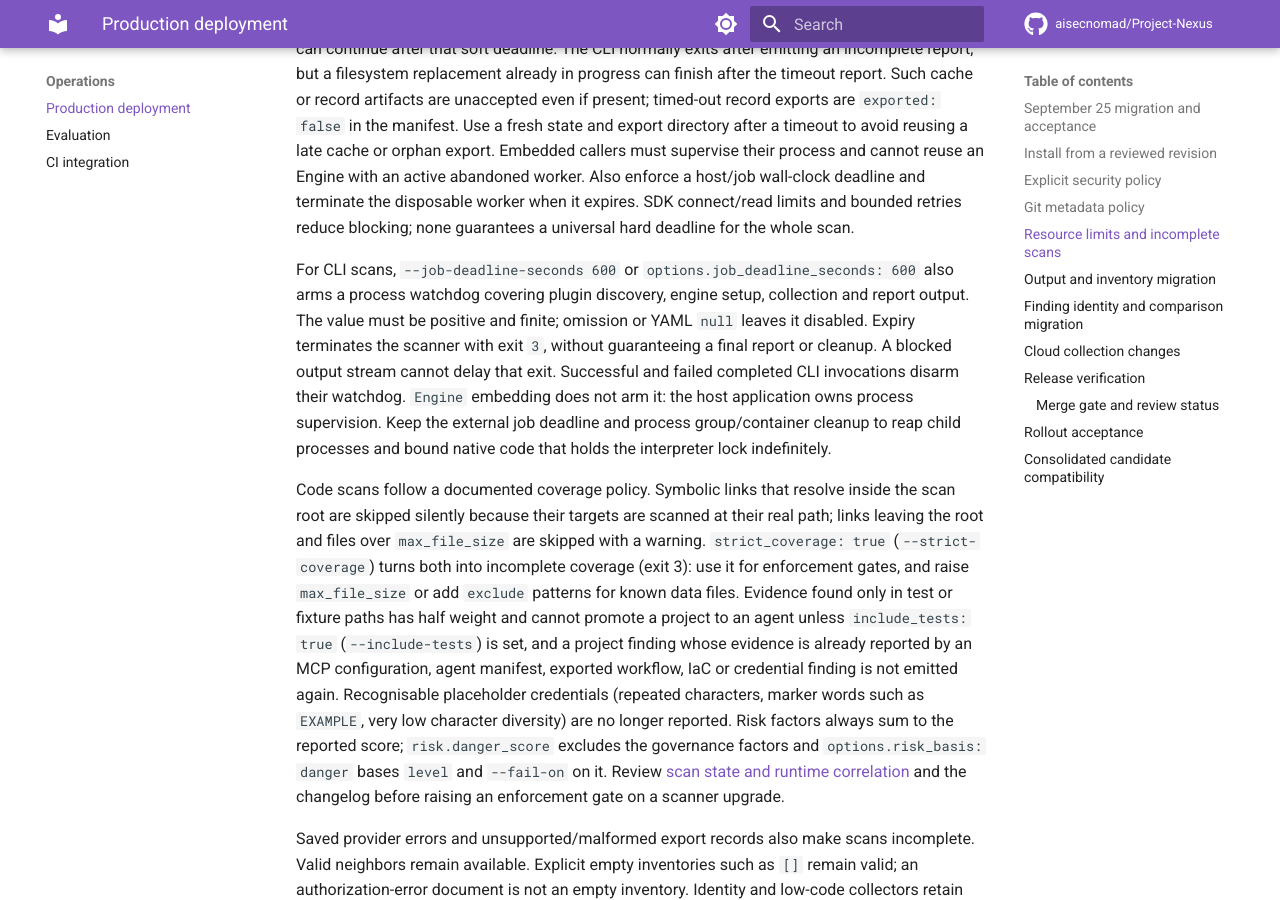
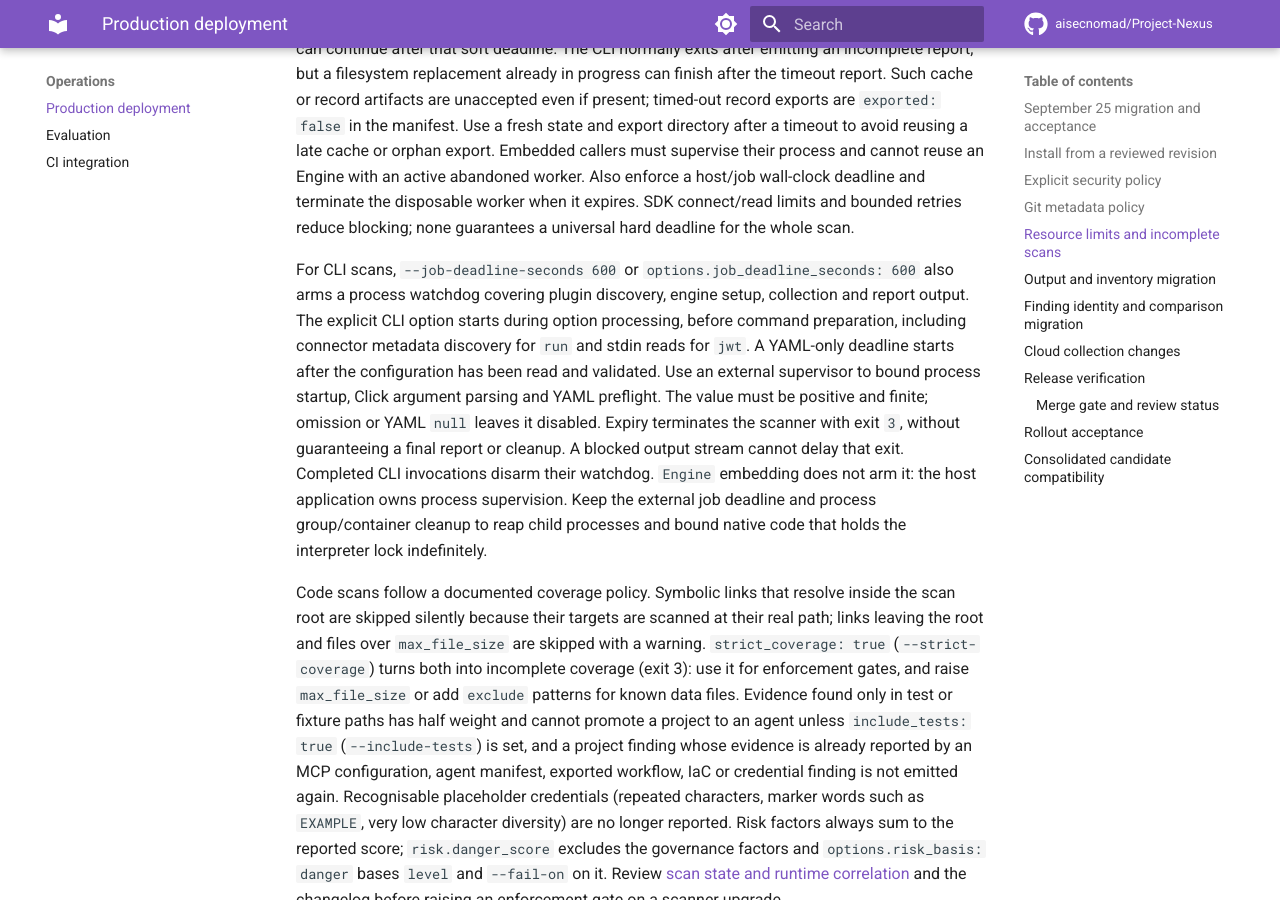
Before and after one commit to aisecnomad/Project-Nexus, an MkDocs documentation site: the page built from docs/production.md, in a window 1280 px wide and 900 px high, scrolled down 5674 px. Built offline with MkDocs 1.6.1 and Material for MkDocs 9.7.7, drawn with Linux system fonts in a browser that asks for light colours; comment, search, counter and statistics services are not loaded.

Commit message:
Bound CLI preparation and audit pinned dependencies in CI

```diff
--- a/docs/production.md
+++ b/docs/production.md
@@ -271,10 +271,14 @@ universal hard deadline for the whole scan.
 
 For CLI scans, `--job-deadline-seconds 600` or
 `options.job_deadline_seconds: 600` also arms a process watchdog covering plugin
-discovery, engine setup, collection and report output. The value must be positive
-and finite; omission or YAML `null` leaves it disabled. Expiry terminates the
-scanner with exit `3`, without guaranteeing a final report or cleanup. A blocked
-output stream cannot delay that exit. Successful and failed completed CLI
+discovery, engine setup, collection and report output. The explicit CLI option
+starts during option processing, before command preparation, including connector
+metadata discovery for `run` and stdin reads for `jwt`. A YAML-only deadline starts
+after the configuration has been read and validated. Use an external supervisor
+to bound process startup, Click argument parsing and YAML preflight. The value
+must be positive and finite; omission or YAML `null` leaves it disabled. Expiry
+terminates the scanner with exit `3`, without guaranteeing a final report or
+cleanup. A blocked output stream cannot delay that exit. Completed CLI
 invocations disarm their watchdog. `Engine` embedding does not arm it: the host
 application owns process supervision. Keep the external job deadline and process
 group/container cleanup to reap child processes and bound native code that holds
```
Also changed, not shown: CHANGELOG.md (+2 -0 lines), tools/acceptance/README.md (+7 -4 lines), 3 other files.
